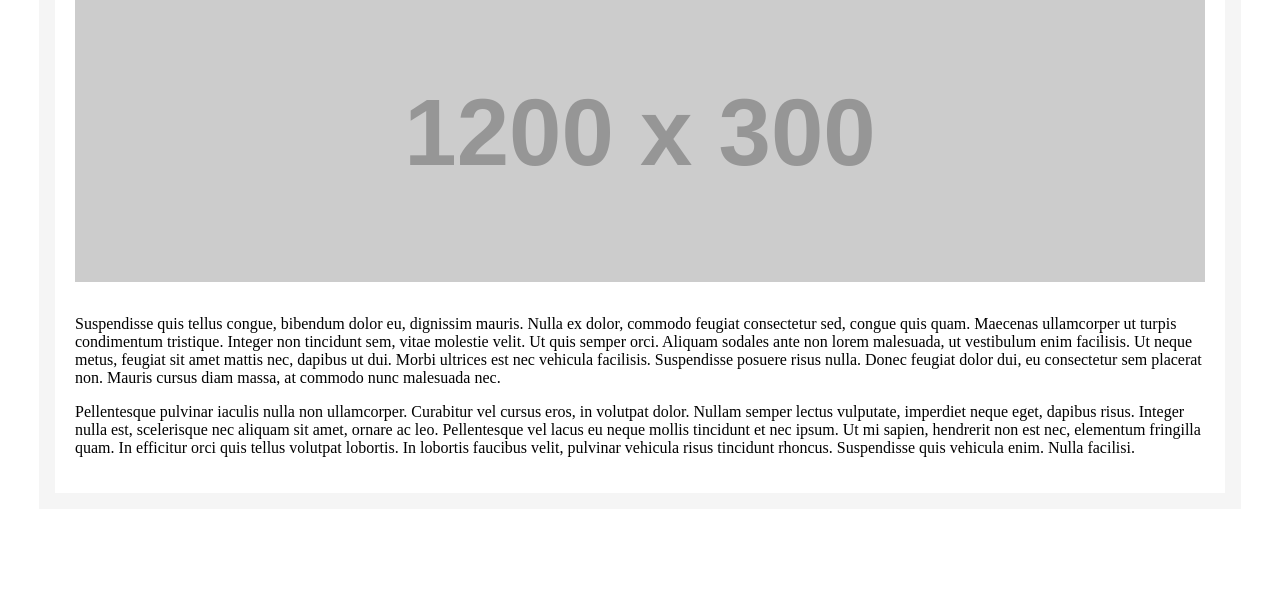
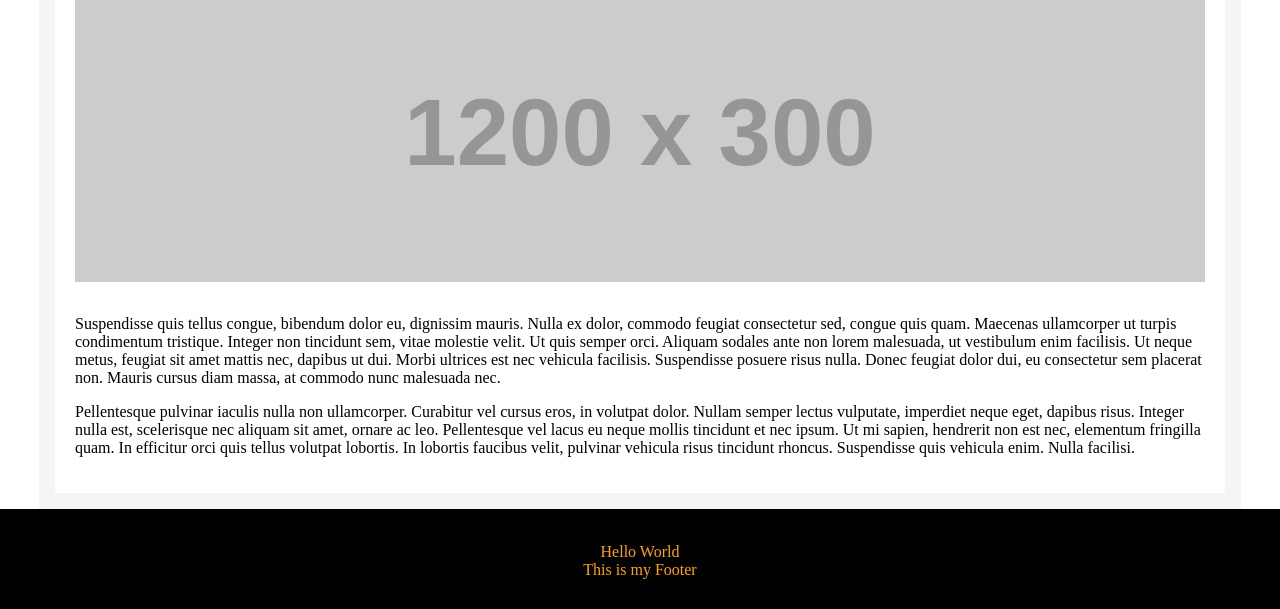
Before and after one commit to NathanTheOtaku/My-New-Site, a PHP site: page / in a window 1280 px wide. Shown: the part 965-1574 px from the top of the page. Before the commit the page ends 1422 px from the top, so only its background shows below. Run offline with PHP 8.4, Linux system fonts and the light colour scheme; grey boxes labelled with a size stand in for pictures from a placeholder-image service; some libraries are stand-ins or nearby versions.

Commit message:
Created a footer, still a lot of work to go with it. Need to make the column divs work.

```diff
--- a/_css/style.css
+++ b/_css/style.css
@@ -119,3 +119,38 @@ body
   flex-wrap: wrap;
   align-content: center;
 }
+.footer{
+  height: 100px;
+  width: 100%;
+  background-color: black;
+  overflow: hidden;
+  /*align-items: center;*/
+  text-align: center;
+}
+.column1{
+  height: 70px;
+  width: 100px;
+  color: orange;
+  margin: 20px;
+  background-color: blue;
+  /*overflow: hidden;*/
+  display: inline;
+}
+.column2{
+  height: 70px;
+  width: 100px;
+  color: orange;
+  margin: 20px;
+  background-color: blue;
+  /*overflow: hidden;*/
+  display: inline;
+}
+.column3{
+  height: 70px;
+  width: 100px;
+  color: orange;
+  margin: 20px;
+  background-color: blue;
+  /*overflow: hidden;*/
+  display: inline;
+}
--- a/index.html
+++ b/index.html
@@ -40,6 +40,11 @@
             <p>Pellentesque pulvinar iaculis nulla non ullamcorper. Curabitur vel cursus eros, in volutpat dolor. Nullam semper lectus vulputate, imperdiet neque eget, dapibus risus. Integer nulla est, scelerisque nec aliquam sit amet, ornare ac leo. Pellentesque vel lacus eu neque mollis tincidunt et nec ipsum. Ut mi sapien, hendrerit non est nec, elementum fringilla quam. In efficitur orci quis tellus volutpat lobortis. In lobortis faucibus velit, pulvinar vehicula risus tincidunt rhoncus. Suspendisse quis vehicula enim. Nulla facilisi.</p>
           </div>
           </div>
+          <footer class="footer">
+            <div class="column1"><p>Hello World</br>This is my Footer</p></div>
+            <div class="column2"><p></p></div>
+            <div class="column3"></div>
+          </footer>
         </div>
     <script src="_js/jquery-3.1.1.js"></script>
     <script src="_js/myscript.js"></script>
```
